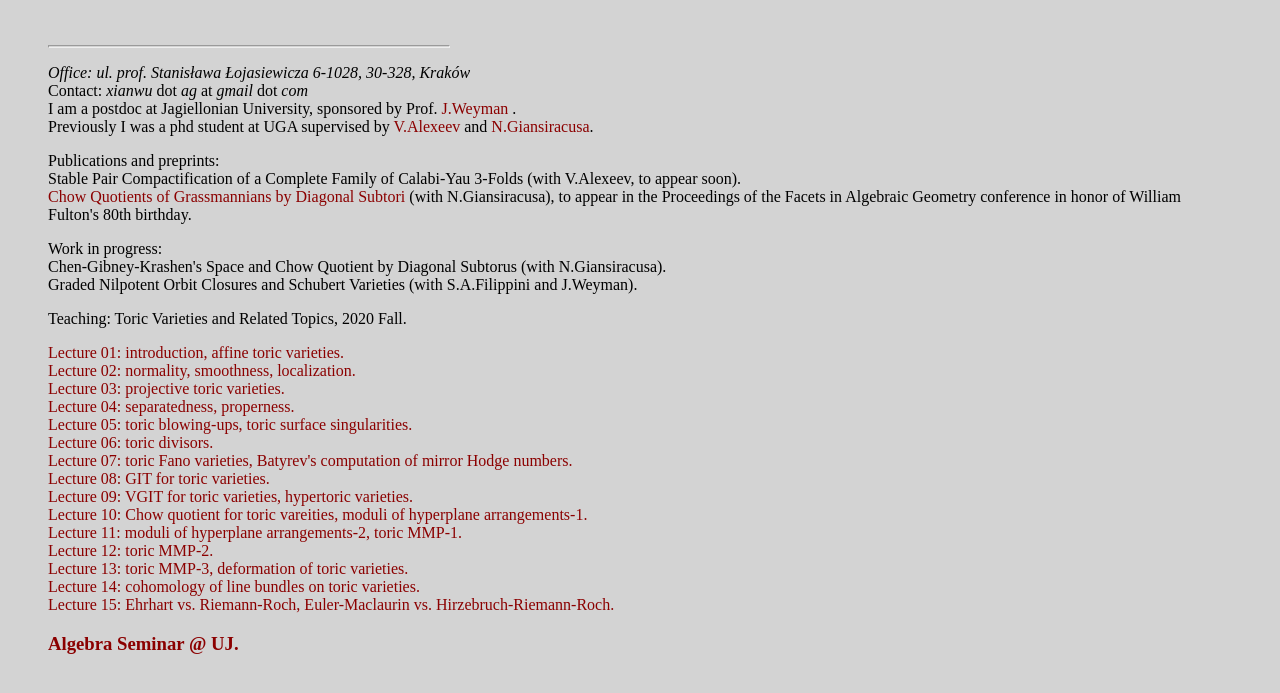
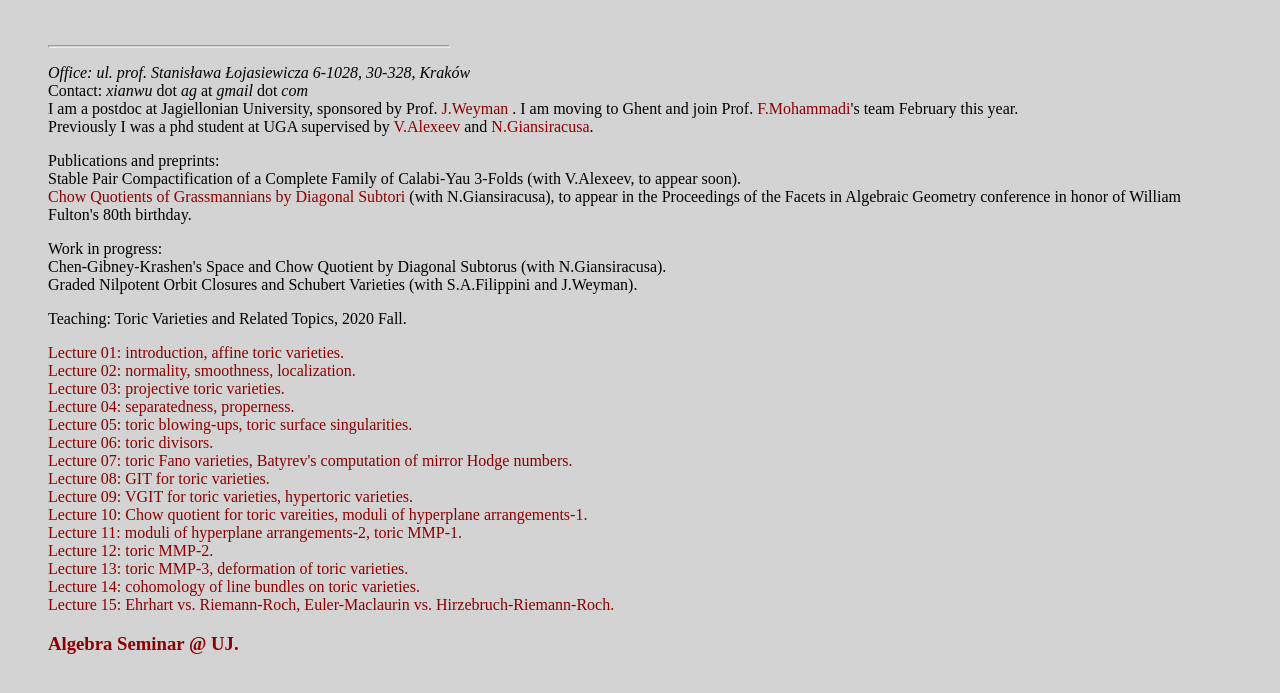
Before and after one commit to Xianwood/index, a plain HTML site: page index.html in a window 1280 px wide. Shown: the part 61-754 px from the top of the page. Drawn offline with Linux system fonts and the light colour scheme.

Commit message:
Jan13 2022

```diff
--- a/index.html
+++ b/index.html
@@ -31,7 +31,7 @@
 	30-328, Kraków<br>
 </address>
 Contact: <i>xianwu </i> dot <i>ag</i> at <i>gmail</i> dot <i>com</i><br>
-I am a postdoc at Jagiellonian University, sponsored by Prof. <a href="https://www2.math.uconn.edu/~weyman/"> J.Weyman </a>.<br>
+I am a postdoc at Jagiellonian University, sponsored by Prof. <a href="https://www2.math.uconn.edu/~weyman/"> J.Weyman </a>. I am moving to Ghent and join Prof. <a href="https://www.fatemehmohammadi.com/home"> F.Mohammadi</a>'s team February this year.<br>
 Previously I was a phd student at UGA supervised by <a href="http://alpha.math.uga.edu/~valery/">V.Alexeev</a> and <a href="https://www.noahgian.com/">N.Giansiracusa</a>.<br>
 <p>
 Publications and preprints:<br>
```
